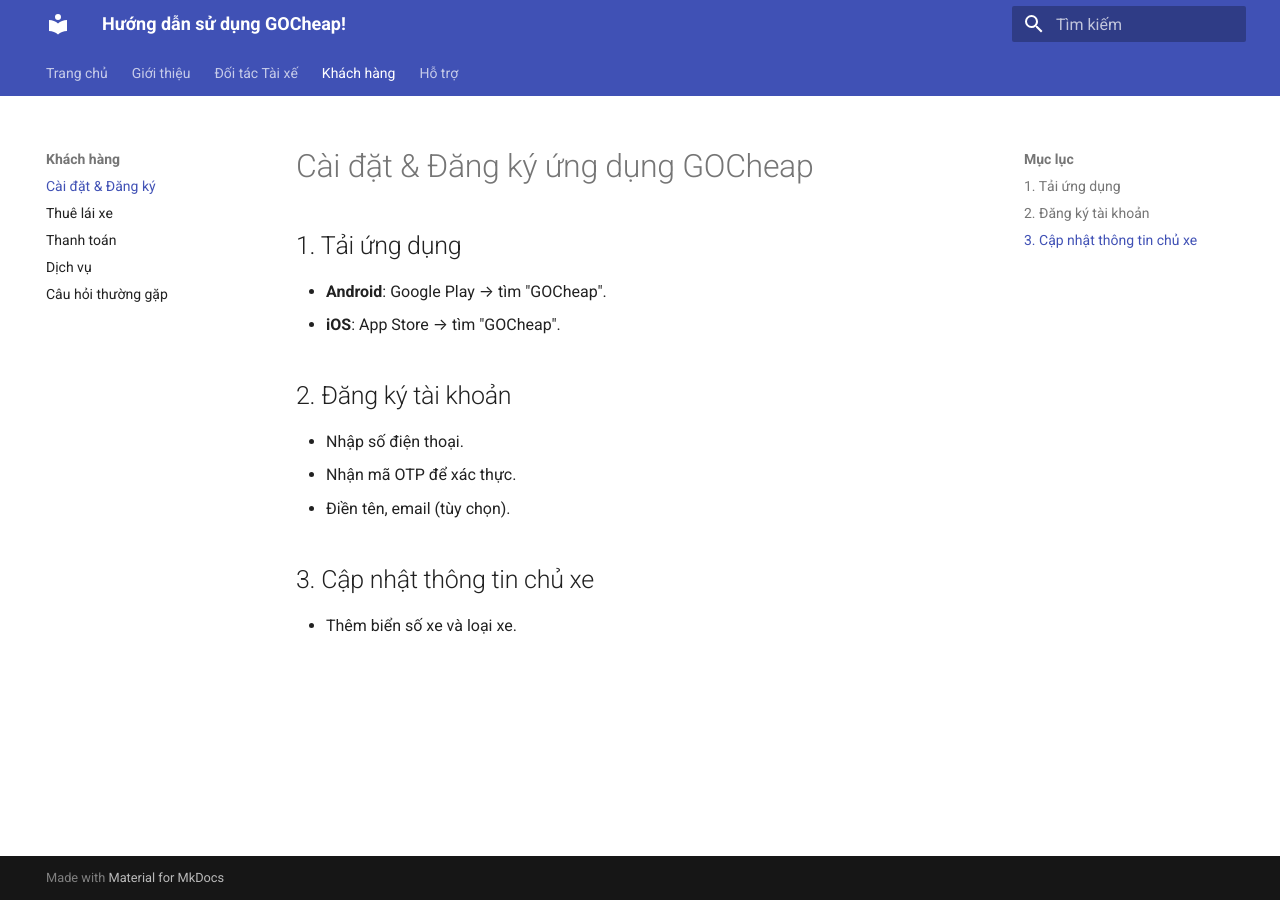
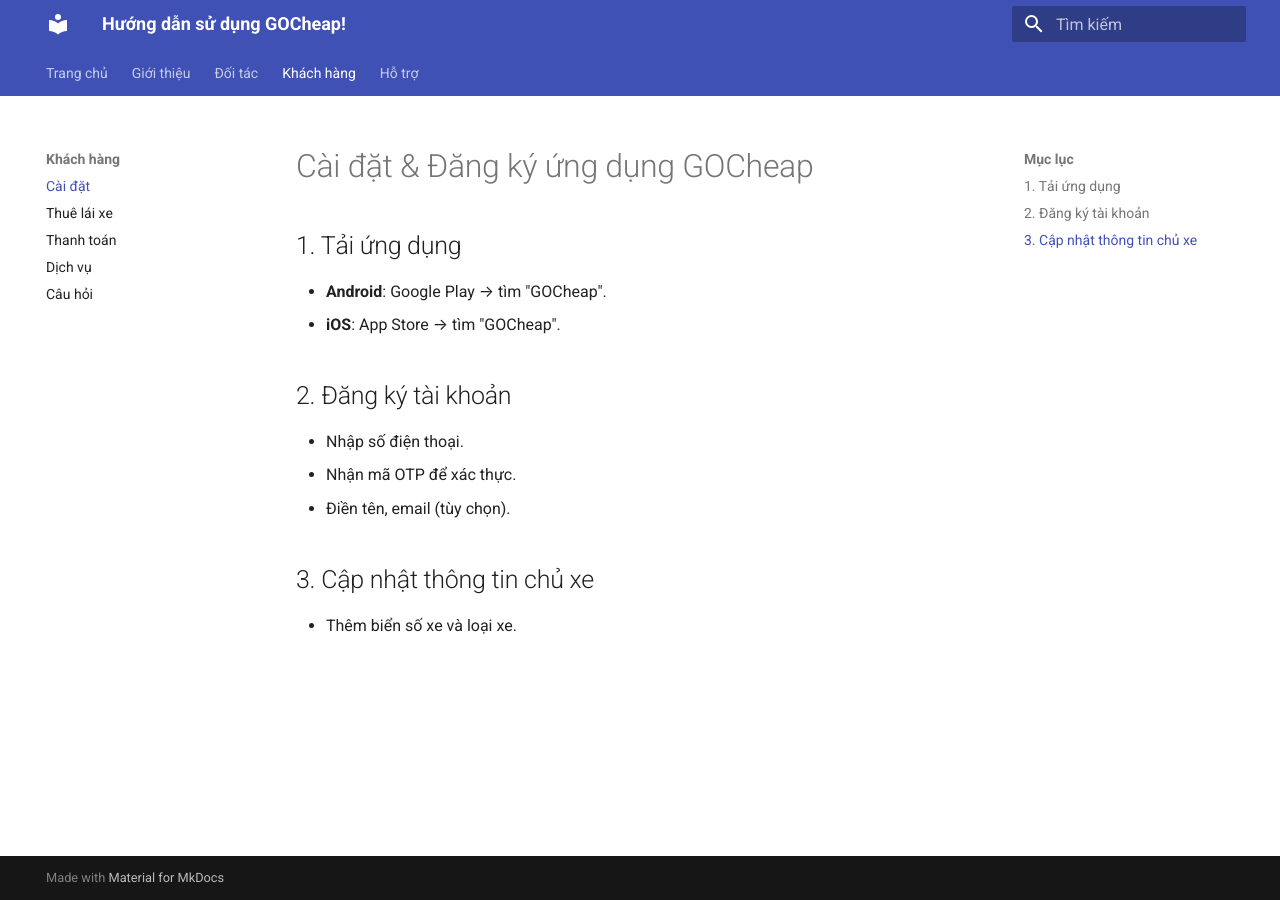
Before and after one commit to gocheapvn/gocheap-docs, an MkDocs documentation site: the page built from docs/khach-hang/cai-dat-app.md, in a window 1280 px wide. Built offline with MkDocs 1.6.1 and Material for MkDocs 9.7.7, drawn with Linux system fonts in a browser that asks for light colours.

Commit message:
cap nhap yml

```diff
--- a/mkdocs.yml
+++ b/mkdocs.yml
@@ -12,20 +12,20 @@
 nav:
   - Trang chủ: index.md
   - Giới thiệu: gioi-thieu.md
-  - Đối tác Tài xế:
+  - Đối tác:
       - Thủ tục hợp tác: tai-xe/thu-tuc-hop-tac.md
       - Hợp đồng & Quy định: tai-xe/hop-dong.md
-      - Hướng dẫn sử dụng App: tai-xe/huong-dan-su-dung-app.md
+      - Hướng dẫn sử dụng: tai-xe/huong-dan-su-dung-app.md
       - Dịch vụ & Chính sách: tai-xe/dich-vu.md
       - Văn hóa công ty: tai-xe/van-hoa-gocheap.md
       - Câu hỏi thường gặp: tai-xe/cau-hoi-thuong-gap.md
   - Khách hàng:
-      - Cài đặt & Đăng ký: khach-hang/cai-dat-app.md
+      - Cài đặt: khach-hang/cai-dat-app.md
       - Thuê lái xe: khach-hang/thue-tai-xe.md
       - Thanh toán: khach-hang/thanh-toan.md
       - Dịch vụ: khach-hang/dich-vu.md
-      - Câu hỏi thường gặp: khach-hang/cau-hoi-thuong-gap.md
+      - Câu hỏi: khach-hang/cau-hoi-thuong-gap.md
   - Hỗ trợ:
       - Liên hệ: ho-tro/lien-he.md
       - Bảo mật: ho-tro/bao-mat.md
-      - Điều khoản dịch vụ: ho-tro/dieu-khoan.md
+      - Điều khoản: ho-tro/dieu-khoan.md
```
